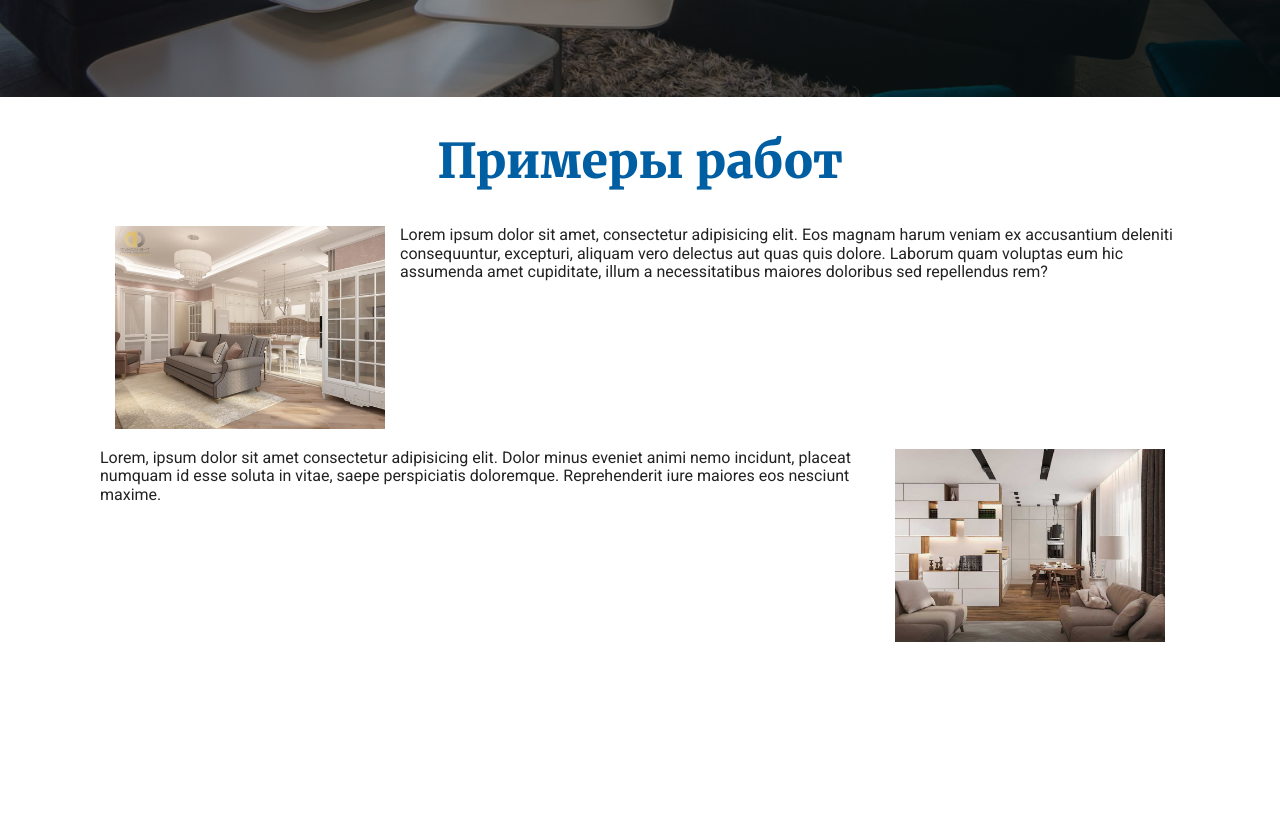
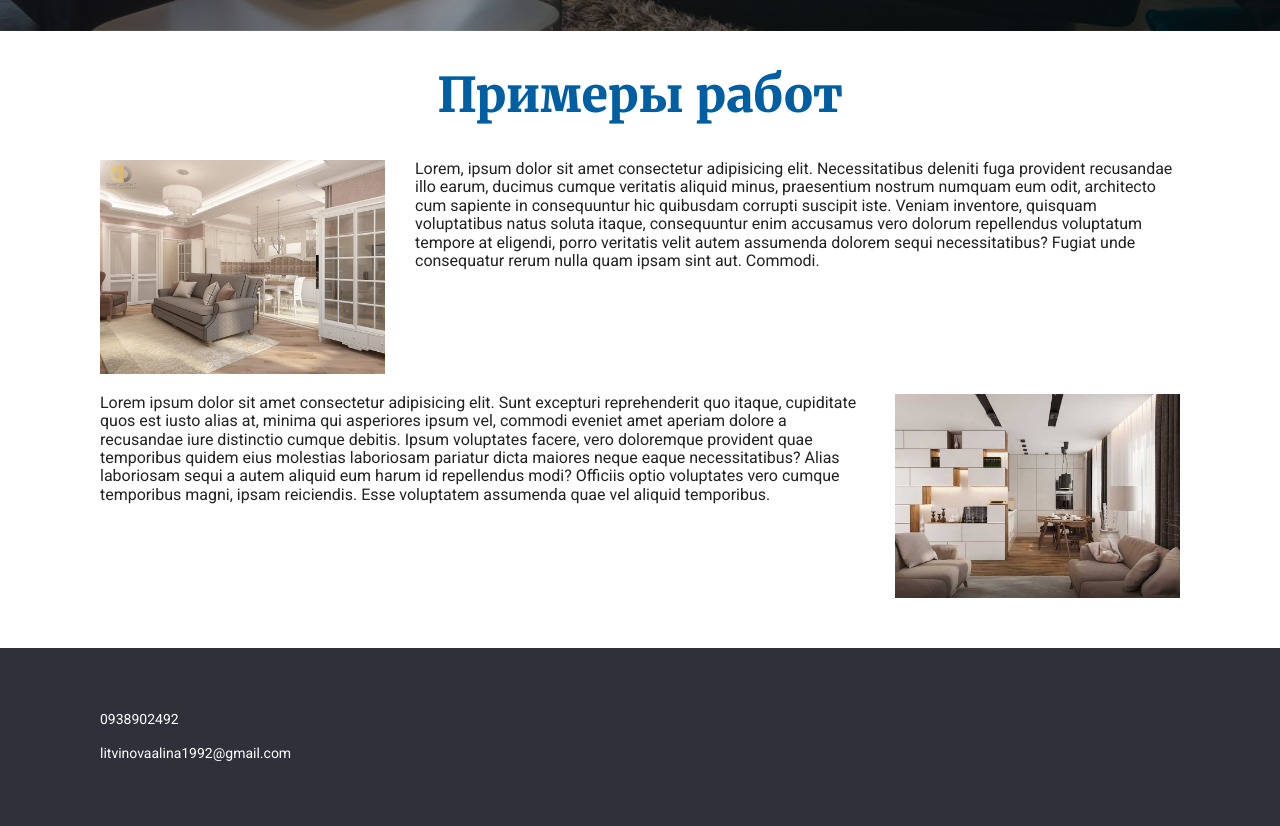
Before and after one commit to ToyEye/for-training, a plain HTML site: page index.html in a window 1280 px wide. Shown: the part 752-1578 px from the top of the page. Before the commit the page ends 1444 px from the top, so only its background shows below. Drawn offline with nearby package versions, Linux system fonts and the light colour scheme.

Commit message:
for Alina

```diff
--- a/css/style.css
+++ b/css/style.css
@@ -7,6 +7,8 @@
   --accent-color: #222222;
   --logo-color: #005fa3;
   --under-dark-color: #ffffff;
+  --footer-background: #2f303a;
+  --bgc-focus: #264d69;
 }
 
 h1,
@@ -80,6 +82,11 @@ ul {
   margin-left: 40px;
 }
 
+.contact-list .item:hover,
+.contact-list .item:focus {
+  color: var(--logo-color);
+}
+
 .nav-list {
   display: flex;
   font-weight: 700;
@@ -92,6 +99,15 @@ ul {
   flex-basis: calc((100% - 3 * 68px) / 3);
   margin-left: 68px;
   padding-top: 22px;
+}
+
+.nav-list .item:hover,
+.nav-list .item:focus {
+  color: var(--logo-color);
+}
+
+.current {
+  color: var(--logo-color);
 }
 
 /* MAIN */
@@ -128,6 +144,11 @@ ul {
   padding: 19px 18px;
 }
 
+.section-hero .btn:hover,
+.section-hero .btn:focus {
+  background-color: var(--bgc-focus);
+}
+
 /* Example */
 
 .example-title {
@@ -145,7 +166,49 @@ ul {
 }
 
 .example-img {
-  padding-left: 15px;
-  padding-right: 15px;
   padding-bottom: 20px;
 }
+
+.example-img:nth-child(even) {
+  padding-left: 15px;
+}
+
+.example-img:nth-child(odd) {
+  padding-right: 15px;
+}
+
+.about-img:nth-child(even) {
+  margin-left: 15px;
+}
+
+.about-img:nth-child(odd) {
+  margin-right: 15px;
+}
+
+/* FOOTER */
+
+.footer {
+  background-color: var(--footer-background);
+  padding-top: 30px;
+  padding-bottom: 30px;
+}
+
+.foot-contact .item {
+  font-family: roboto, sans-serif;
+  font-weight: normal;
+  font-size: 14px;
+  line-height: 1.714;
+  color: var(--under-dark-color);
+  letter-spacing: 3%;
+  font-style: normal;
+  padding-bottom: 10px;
+}
+
+.foot-contact .item:hover,
+.foot-contact .item:focus {
+  color: var(--logo-color);
+}
+
+.foot-contact .item:last-child {
+  padding-bottom: 0;
+}
--- a/index.html
+++ b/index.html
@@ -24,9 +24,9 @@
                  </ul>
                 <nav >
                     <ul class="nav-list">
-                        <li class="item">Главная</li>
-                        <li class="item">Портфолио</li>
-                        <li class="item">Услуги</li>
+                        <li class="item current"><a href="./" class="nav-link">Главная</a> </li>
+                        <li class="item"><a href="" class="nav-link">Портфолио</a> </li>
+                        <li class="item"><a href="" class="nav-link">Услуги</a></li>
                     </ul>
                 </nav>
             </div>
@@ -36,7 +36,7 @@
         <!-- hero -->
         <div class="section-hero ">
             <section class="container">
-                <h1 class="hero-title">Дизайнерские услуги </br> в городе Одессе</h1>
+                <h1 class="hero-title">Дизайнерские услуги</h1>
                 <button type="button" class="btn">Наша презентация</button>
             </section>
         </div>
@@ -45,14 +45,23 @@
             <h2 class="example-title">Примеры работ</h2>
             <div class="example-item">
                 <img class="example-img" src="./image/disayn-gostinoy.jpg" alt="Дизайн Гостиной" width="300px" >
-                <p>Lorem ipsum dolor sit amet, consectetur adipisicing elit. Eos magnam harum veniam ex accusantium deleniti consequuntur, excepturi, aliquam vero delectus aut quas quis dolore. Laborum quam voluptas eum hic assumenda amet cupiditate, illum a necessitatibus maiores doloribus sed repellendus rem?</p>
+                <p class="about-img">Lorem, ipsum dolor sit amet consectetur adipisicing elit. Necessitatibus deleniti fuga provident recusandae illo earum, ducimus cumque veritatis aliquid minus, praesentium nostrum numquam eum odit, architecto cum sapiente in consequuntur hic quibusdam corrupti suscipit iste. Veniam inventore, quisquam voluptatibus natus soluta itaque, consequuntur enim accusamus vero dolorum repellendus voluptatum tempore at eligendi, porro veritatis velit autem assumenda dolorem sequi necessitatibus? Fugiat unde consequatur rerum nulla quam ipsam sint aut. Commodi.</p>
             </div>
             <div class="example-item">
-                <p>Lorem, ipsum dolor sit amet consectetur adipisicing elit. Dolor minus eveniet animi nemo incidunt, placeat numquam id esse soluta in vitae, saepe perspiciatis doloremque. Reprehenderit iure maiores eos nesciunt maxime.</p>
+                <p class="about-img">Lorem ipsum dolor sit amet consectetur adipisicing elit. Sunt excepturi reprehenderit quo itaque, cupiditate quos est iusto alias at, minima qui asperiores ipsum vel, commodi eveniet amet aperiam dolore a recusandae iure distinctio cumque debitis. Ipsum voluptates facere, vero doloremque provident quae temporibus quidem eius molestias laboriosam pariatur dicta maiores neque eaque necessitatibus? Alias laboriosam sequi a autem aliquid eum harum id repellendus modi? Officiis optio voluptates vero cumque temporibus magni, ipsam reiciendis. Esse voluptatem assumenda quae vel aliquid temporibus.</p>
                 <img class="example-img" src="./image/maxresdefault.jpg" alt="Дизайн Зала" width="300px" >
             </div>
         </section>
     </main>
-
+    <footer class="footer">
+        <div class="container">
+            <address>
+                <ul class="foot-contact">
+                    <li class="item"><a href="tell:0938902492">0938902492</a></li>
+                    <li class="item"><a href="mailto:litvinovaalina1992@gmail.com">litvinovaalina1992@gmail.com</a></li>
+                </ul>
+            </address>
+        </div>
+    </footer>
 </body>
 </html>
```
